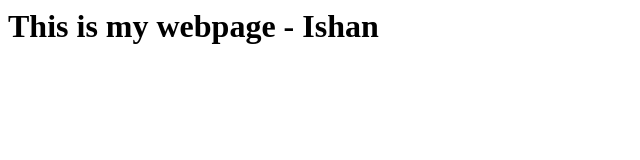
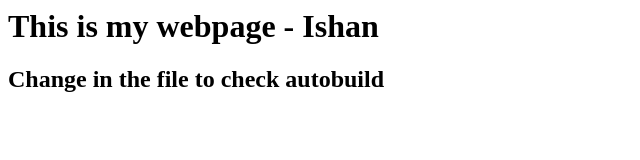
Before and after one commit to ishanr91/ishans, a plain HTML site: page index.html in a window 1280 px wide. Shown: the whole page, without its empty margins (0-640 px from the left). Drawn offline with Linux system fonts and the light colour scheme.

Commit message:
Update index.html

```diff
--- a/index.html
+++ b/index.html
@@ -1,3 +1,4 @@
 <html>
 <h1> This is my webpage - Ishan </h1>
+  <h2> Change in the file to check autobuild </h2>
 <html>
```
